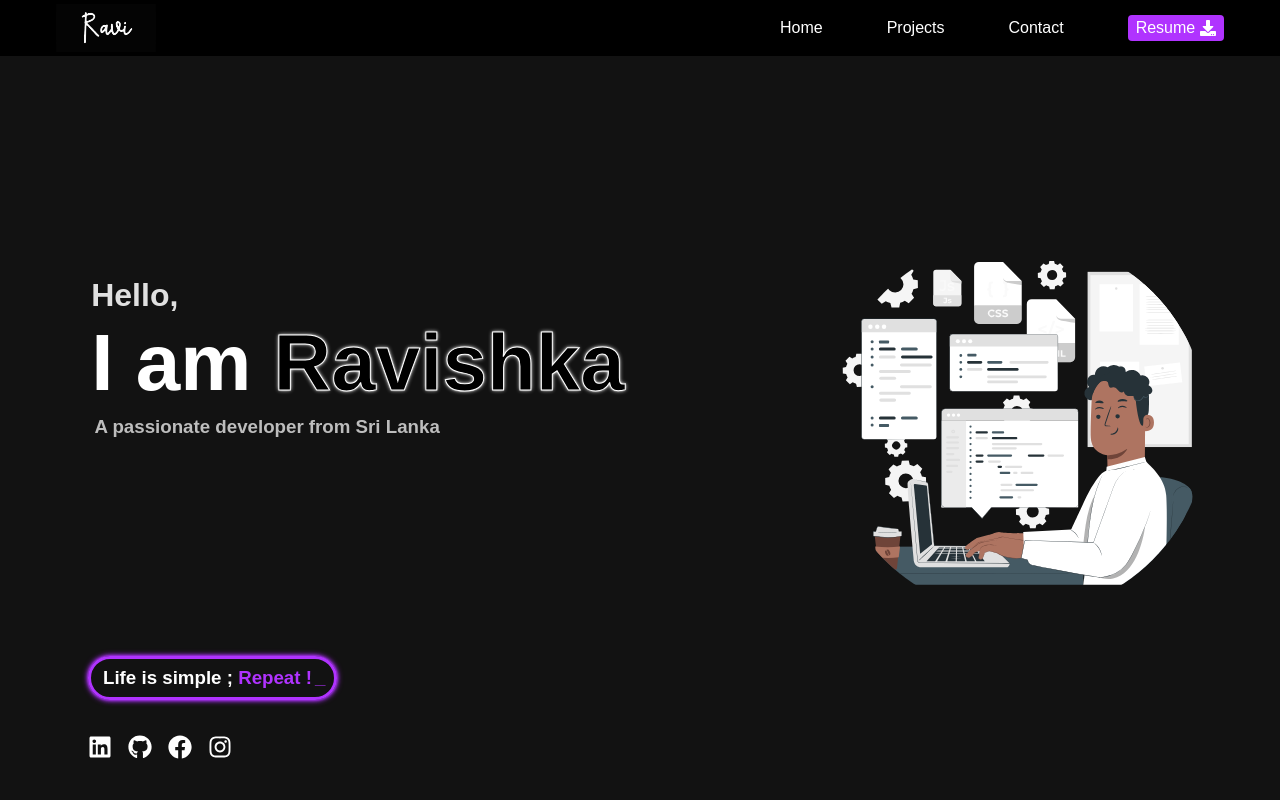
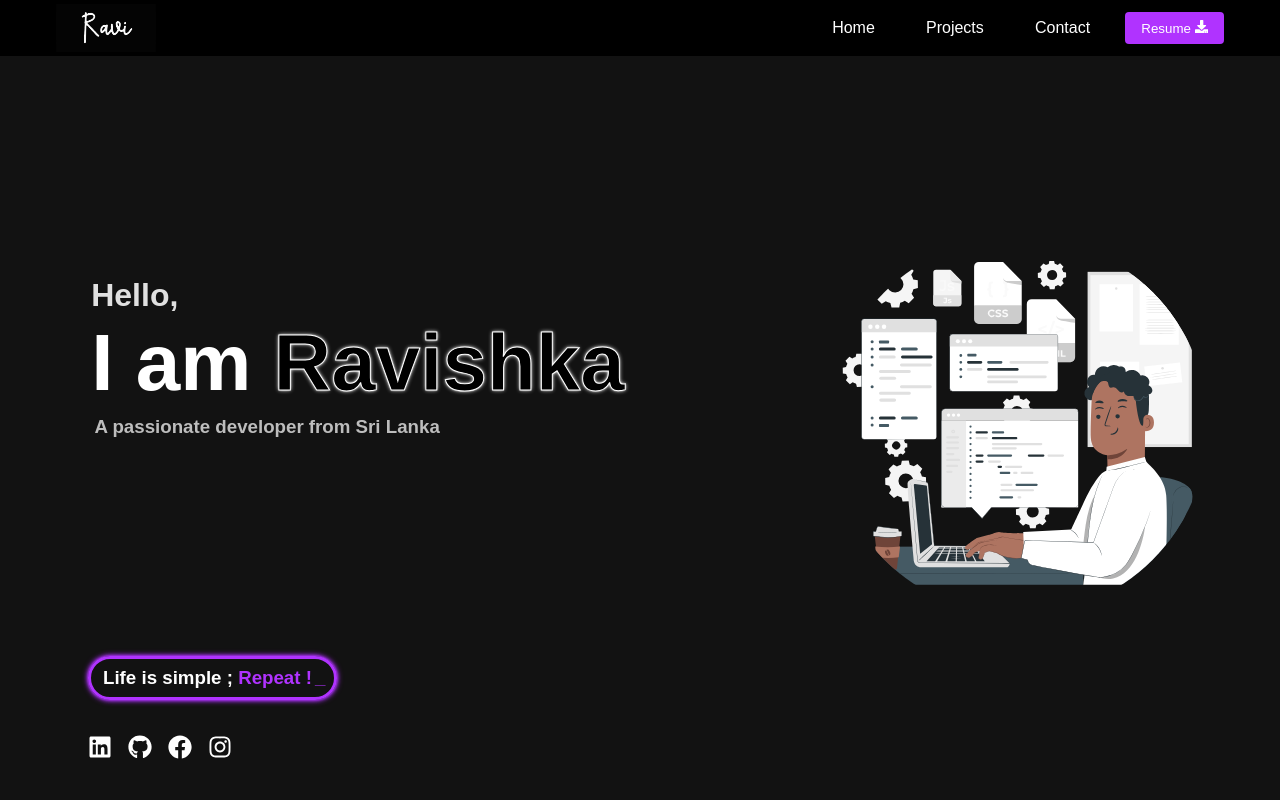
Before and after one commit to ravishkaw/My-Portfolio, a React (Vite) app: page / in a window 1280 px wide. Shown: the top 800 px of the page. Built offline with nearby package versions, Linux system fonts and the light colour scheme; no server answers.

Commit message:
adjust css of navbar

```diff
--- a/src/components/Navbar/Navbar.css
+++ b/src/components/Navbar/Navbar.css
@@ -55,28 +55,32 @@ header {
 }
 
 .nav-link {
-  padding: 0.5rem 2rem;
+  padding: 0 2rem;
   cursor: pointer;
   transition: var(--transition);
 }
 
 .nav-link:hover {
   padding-left: 3rem;
+  background-color: var(--primary-color-900);
 }
 
 .nav-link:last-child:hover {
   padding-left: 2rem;
+  cursor: default;
+  background-color: transparent;
+}
+
+.nav-link a {
+  display: block;
+  width: 100%;
+  height: 100%;
+  padding: 0.5rem;
 }
 
 .btn.nav-btn-resume {
-  color: white;
   background-color: var(--neon-purple);
-  padding: 0.25rem 0.5rem;
-  font-size: 1rem;
   border-radius: var(--border-radius);
-  display: flex;
-  gap: 0.3rem;
-  align-items: center;
 }
 
 .nav-btn-resume:hover {
@@ -106,19 +110,27 @@ header {
 
   .nav-links {
     display: flex;
-    gap: 4rem;
+    gap: 1.2rem;
     align-items: center;
   }
 
   .nav-link {
-    padding: 0;
+    padding: unset;
+    border-radius: var(--border-radius);
+  }
+
+  .nav-link a {
+    display: block;
+    width: 100%;
+    height: 100%;
+    padding: 0.5rem 1rem;
   }
 
   .nav-link:hover {
-    padding: 0;
+    padding: unset;
   }
 
   .nav-link:last-child:hover {
-    padding: 0;
+    padding: unset;
   }
 }
--- a/src/components/Navbar/Navbar.jsx
+++ b/src/components/Navbar/Navbar.jsx
@@ -14,7 +14,7 @@ const Navbar = () => {
 
   const handleHomeClick = () => {
     window.scrollTo({ top: 0, behavior: "smooth" });
-    setShowLinks(false); // Close the menu if it’s open
+    setShowLinks(false);
   };
 
   const getContainerClass = () =>
@@ -38,15 +38,14 @@ const Navbar = () => {
 
         <div className={getContainerClass()}>
           <ul className="nav-links">
-            <li>
-              <Link to="/" className="nav-link" onClick={handleHomeClick}>
+            <li className="nav-link">
+              <Link to="/" onClick={handleHomeClick}>
                 Home
               </Link>
             </li>
-            <li>
+            <li className="nav-link">
               <Link
                 to="/projects"
-                className="nav-link"
                 onClick={() => {
                   setShowLinks(false);
                   handleHomeClick();
@@ -55,23 +54,17 @@ const Navbar = () => {
                 Projects
               </Link>
             </li>
-            <li>
-              <Link
-                to="/contact-me"
-                className="nav-link"
-                onClick={() => setShowLinks(false)}
-              >
+            <li className="nav-link">
+              <Link to="/contact-me" onClick={() => setShowLinks(false)}>
                 Contact
               </Link>
             </li>
-            <li>
-              <a
-                href="/path/to/resume.pdf"
-                download
-                className="btn nav-btn-resume"
-              >
-                Resume <FaDownload />
-              </a>
+            <li className="nav-link">
+              <button className="btn nav-btn-resume">
+                <a href="/path/to/resume.pdf" download>
+                  Resume <FaDownload />
+                </a>
+              </button>
             </li>
           </ul>
         </div>
```
